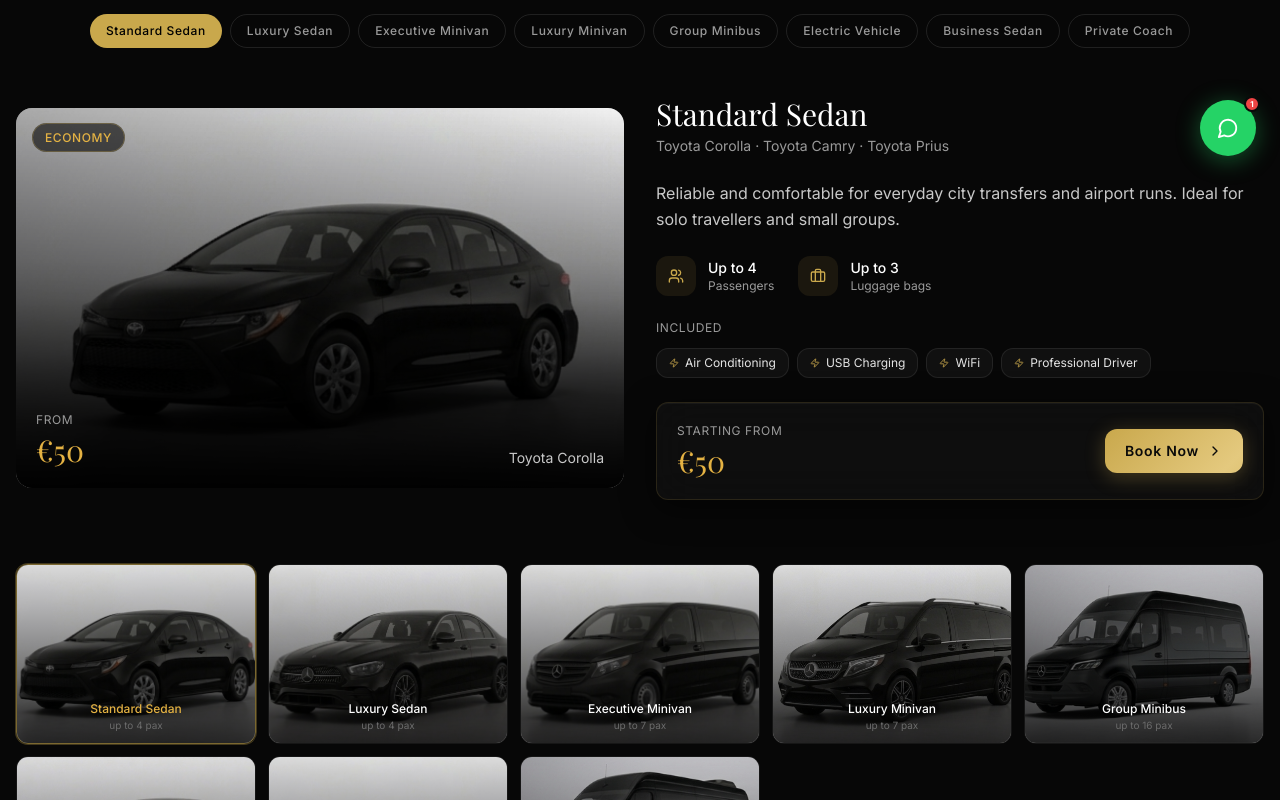
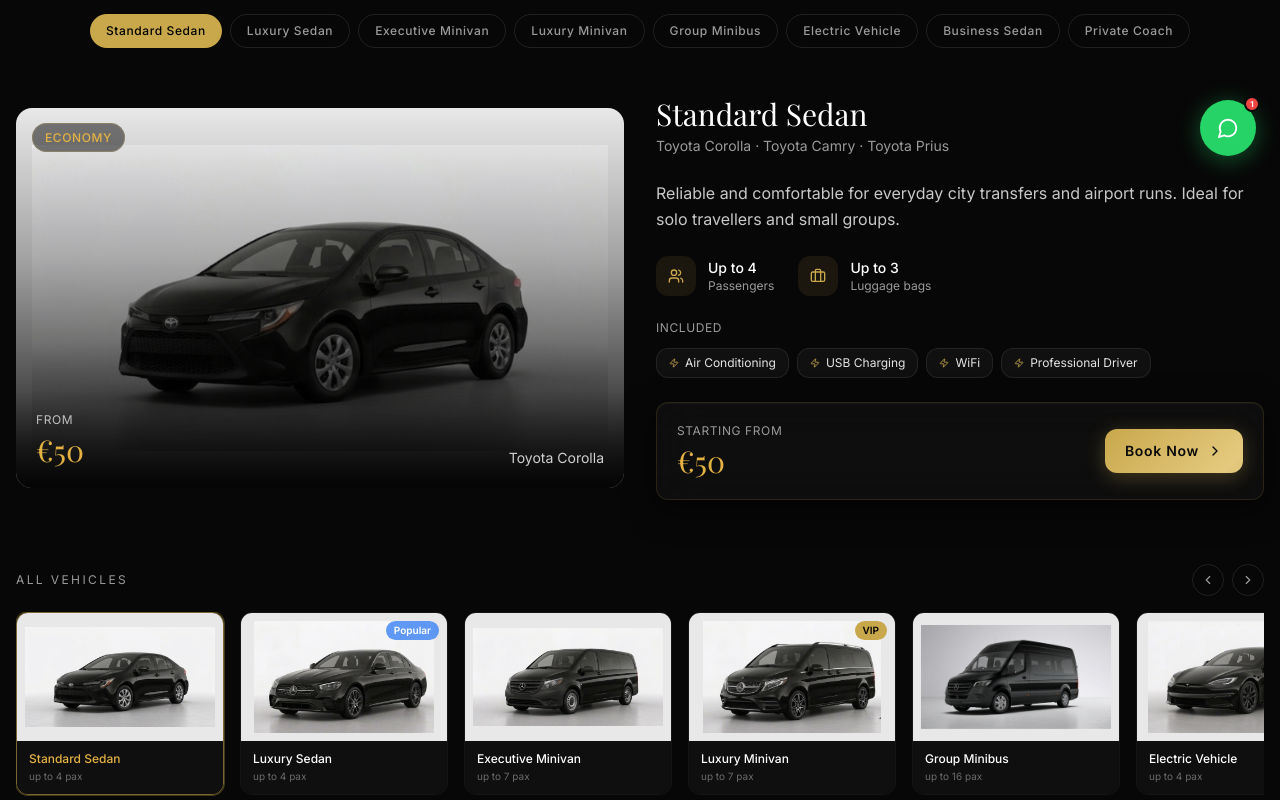
Before and after one commit to crypto-botai/Barcelonatransfer, a Next.js app: page /fleet in a window 1280 px wide. Shown: the part 620-1420 px from the top of the page. Built offline with nearby package versions, Linux system fonts and the light colour scheme; no server answers.

Commit message:
fix: fleet scroll strip, brighter vehicle images, light background on car previews

```diff
--- a/components/sections/FleetSection.tsx
+++ b/components/sections/FleetSection.tsx
@@ -1,10 +1,10 @@
 "use client";
 
-import { useState } from "react";
+import { useState, useRef } from "react";
 import { motion, AnimatePresence } from "framer-motion";
 import Link from "next/link";
 import Image from "next/image";
-import { Users, Briefcase, Zap, ChevronRight } from "lucide-react";
+import { Users, Briefcase, Zap, ChevronRight, ChevronLeft } from "lucide-react";
 import { VEHICLE_CATALOG } from "@/types";
 import { formatCurrency } from "@/lib/utils";
 import { DEFAULT_PRICING } from "@/lib/pricing";
@@ -12,6 +12,13 @@
 export default function FleetSection() {
   const [active, setActive] = useState(0);
   const vehicle = VEHICLE_CATALOG[active];
+  const scrollRef = useRef<HTMLDivElement>(null);
+
+  const scroll = (dir: "left" | "right") => {
+    const el = scrollRef.current;
+    if (!el) return;
+    el.scrollBy({ left: dir === "right" ? 300 : -300, behavior: "smooth" });
+  };
 
   return (
     <section className="py-24 bg-[#070707]" id="fleet">
@@ -71,22 +78,21 @@
             className="grid lg:grid-cols-2 gap-8 items-center"
           >
             {/* Image panel */}
-            <div className="relative aspect-[16/10] rounded-2xl overflow-hidden bg-dark-800 vehicle-card group">
+            <div className="relative aspect-[16/10] rounded-2xl overflow-hidden bg-[#e8e8e8] vehicle-card group">
               <Image
                 src={vehicle.image}
                 alt={vehicle.label}
                 fill
                 sizes="(max-width: 1024px) 100vw, 50vw"
-                className="object-cover transition-transform duration-700 group-hover:scale-105"
+                className="object-contain p-4 transition-transform duration-700 group-hover:scale-105"
                 priority={active === 0}
               />
-              {/* Gradient overlay */}
-              <div className="absolute inset-0 bg-gradient-to-t from-black/80 via-black/20 to-transparent pointer-events-none z-10" />
-              <div className="absolute inset-0 bg-gradient-to-r from-black/30 to-transparent pointer-events-none z-10" />
+              {/* Subtle bottom gradient for text legibility only */}
+              <div className="absolute bottom-0 left-0 right-0 h-24 bg-gradient-to-t from-black/60 to-transparent pointer-events-none z-10" />
 
               {/* Vehicle class badge */}
               <div className="absolute top-4 left-4 z-20">
-                <span className="px-3 py-1.5 rounded-full bg-black/60 backdrop-blur-sm border border-gold-500/30 text-gold-400 text-xs tracking-wider uppercase font-medium">
+                <span className="px-3 py-1.5 rounded-full bg-black/50 backdrop-blur-sm border border-gold-500/30 text-gold-400 text-xs tracking-wider uppercase font-medium">
                   {vehicle.class.replace(/_/g, " ")}
                 </span>
               </div>
@@ -95,8 +101,9 @@
               {vehicle.badge && (
                 <div className="absolute top-4 right-4 z-20">
                   <span className={`px-3 py-1.5 rounded-full text-xs font-semibold tracking-wider ${
-                    vehicle.badge === "VIP"     ? "bg-gold-500 text-black" :
-                    vehicle.badge === "Popular" ? "bg-blue-500/80 text-white" :
+                    vehicle.badge === "VIP"        ? "bg-gold-500 text-black" :
+                    vehicle.badge === "Popular"    ? "bg-blue-500/80 text-white" :
+                    vehicle.badge === "Large Group"? "bg-purple-500/80 text-white" :
                     "bg-green-500/80 text-white"
                   }`}>
                     {vehicle.badge}
@@ -108,12 +115,12 @@
               <div className="absolute bottom-0 left-0 right-0 z-20 p-5">
                 <div className="flex items-end justify-between">
                   <div>
-                    <p className="text-dark-400 text-xs tracking-wider uppercase mb-1">From</p>
+                    <p className="text-white/70 text-xs tracking-wider uppercase mb-1">From</p>
                     <p className="font-display text-3xl text-gold-400">
                       {formatCurrency(DEFAULT_PRICING[vehicle.class].minimumFare)}
                     </p>
                   </div>
-                  <p className="text-dark-300 text-sm">{vehicle.models[0]}</p>
+                  <p className="text-white/80 text-sm">{vehicle.models[0]}</p>
                 </div>
               </div>
             </div>
@@ -185,40 +192,68 @@
           </motion.div>
         </AnimatePresence>
 
-        {/* All fleet thumbnail grid */}
-        <div className="mt-16 grid grid-cols-2 sm:grid-cols-3 md:grid-cols-4 lg:grid-cols-5 gap-3">
+        {/* Fleet scroll strip */}
+        <div className="mt-16">
+          <div className="flex items-center justify-between mb-4">
+            <p className="text-dark-400 text-xs tracking-[0.2em] uppercase">All Vehicles</p>
+            <div className="flex gap-2">
+              <button onClick={() => scroll("left")}
+                className="w-8 h-8 rounded-full border border-white/10 flex items-center justify-center text-dark-400 hover:text-gold-400 hover:border-gold-500/30 transition-all">
+                <ChevronLeft size={14} />
+              </button>
+              <button onClick={() => scroll("right")}
+                className="w-8 h-8 rounded-full border border-white/10 flex items-center justify-center text-dark-400 hover:text-gold-400 hover:border-gold-500/30 transition-all">
+                <ChevronRight size={14} />
+              </button>
+            </div>
+          </div>
+          <div
+            ref={scrollRef}
+            className="flex gap-4 overflow-x-auto scroll-smooth pb-3"
+            style={{ scrollbarWidth: "none", msOverflowStyle: "none" }}
+          >
             {VEHICLE_CATALOG.map((v, i) => (
-            <motion.button
+              <button
                 key={v.class}
-              initial={{ opacity: 0, y: 20 }}
-              whileInView={{ opacity: 1, y: 0 }}
-              viewport={{ once: true }}
-              transition={{ delay: i * 0.04 }}
                 onClick={() => setActive(i)}
-              className={`group relative rounded-xl overflow-hidden border transition-all duration-200 aspect-[4/3] ${
+                className={`group flex-shrink-0 w-52 rounded-xl overflow-hidden border transition-all duration-200 ${
                   active === i
                     ? "border-gold-500/60 ring-1 ring-gold-500/30"
                     : "border-white/[0.06] hover:border-gold-500/30"
                 }`}
               >
+                {/* Car image — light background */}
+                <div className="relative h-32 bg-[#e8e8e8]">
                   <Image
                     src={v.image}
                     alt={v.label}
                     fill
-                sizes="200px"
-                className="object-cover transition-transform duration-500 group-hover:scale-110"
+                    sizes="208px"
+                    className="object-contain p-2 transition-transform duration-500 group-hover:scale-105"
                   />
-              <div className="absolute inset-0 bg-gradient-to-t from-black/80 to-black/10" />
-              <div className="absolute bottom-0 left-0 right-0 p-2.5">
-                <p className={`text-xs font-medium leading-tight transition-colors ${
+                  {v.badge && (
+                    <span className={`absolute top-2 right-2 px-2 py-0.5 rounded-full text-[10px] font-semibold ${
+                      v.badge === "VIP"        ? "bg-gold-500 text-black" :
+                      v.badge === "Popular"    ? "bg-blue-500/80 text-white" :
+                      v.badge === "Large Group"? "bg-purple-500/80 text-white" :
+                      "bg-green-500/80 text-white"
+                    }`}>
+                      {v.badge}
+                    </span>
+                  )}
+                </div>
+                {/* Label */}
+                <div className="bg-[#0f0f0f] px-3 py-2.5 text-left">
+                  <p className={`text-xs font-medium transition-colors ${
                     active === i ? "text-gold-400" : "text-white group-hover:text-gold-400"
                   }`}>
                     {v.label}
                   </p>
                   <p className="text-dark-500 text-[10px] mt-0.5">up to {v.maxPassengers} pax</p>
                 </div>
-            </motion.button>
+              </button>
             ))}
+          </div>
         </div>
       </div>
     </section>
```
Also changed, not shown: scripts/create-admin.ts (added, +30 -0 lines), scripts/run-admin.js (added, +20 -0 lines). Lines whose indentation alone changed are shown as unchanged.
